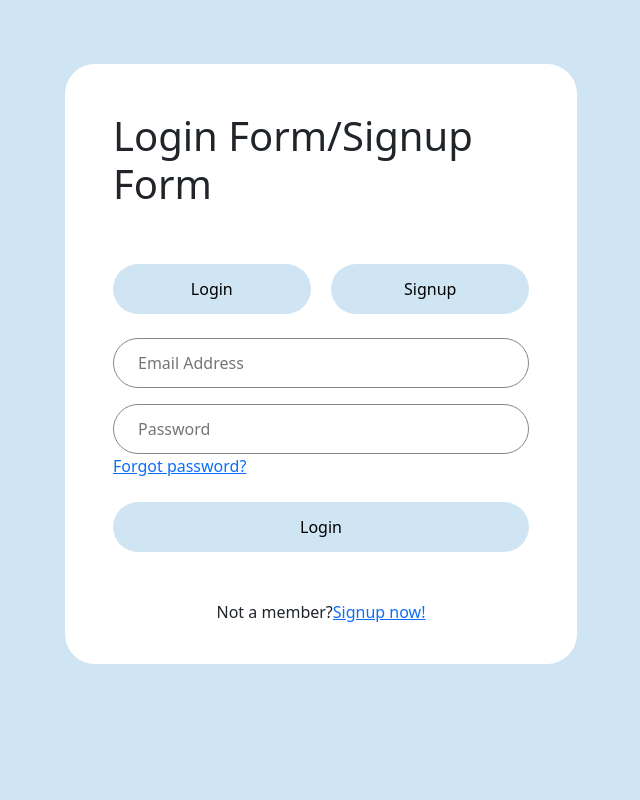
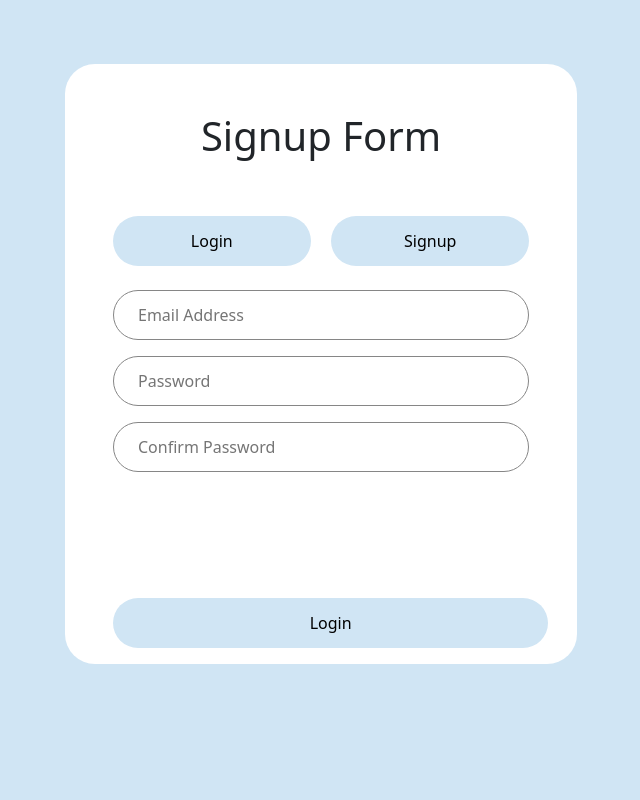
Before and after one commit to Shlandie/komandinis-darbas, a React (Create React App) app in the folder Front/: page / in a window 1280 px wide. Shown: the top 800 px of the page, without its empty margins (319-959 px from the left). Built offline with nearby package versions, Linux system fonts and the light colour scheme; no server answers.

Commit message:
Changed the forms title, 'Signup Form' for register page, 'Login Form' for login. Also centered the forms title.  Changed the positioning of the last Login/Register button, it now appears at the bottom of the form

```diff
--- a/Front/src/components/Authentication/LoginPage/LoginPage.css
+++ b/Front/src/components/Authentication/LoginPage/LoginPage.css
@@ -15,6 +15,7 @@
     margin-top: 5%;
     border-radius: 30px;
     background-color: #fff;
+    position: relative;
 }
 
 .FormButton {
@@ -68,3 +69,9 @@
     display: flex;
     justify-content: center;
 }
+
+.formContainer-2 {
+    width: 85%;
+    position: absolute;
+    bottom: 0;
+}
--- a/Front/src/components/Authentication/LoginPage/LoginPage.js
+++ b/Front/src/components/Authentication/LoginPage/LoginPage.js
@@ -5,7 +5,7 @@ function LoginPage() {
     <div className='loginPage-container fs-'>
         <form className='AuthenticationForm-container p-5'>
 
-            <h1 className='pb-5'>Login Form/Signup Form</h1>
+            <h1 className='pb-5 d-flex justify-content-center'>Login Form</h1>
             <div className='d-flex justify-content-between mb-4'>
                 <button type='button' className='logInButton width50'>Login</button>
                 <button type='button' className='signUpButton width50'>Signup</button>
@@ -19,8 +19,9 @@ function LoginPage() {
             <input type="password" id="password" placeholder='Password' className='FormButton ps-4'></input>
             <p className='mb-4'><a href="#">Forgot password?</a></p>
 
-            <button type='button' className='FormButton FormButtonColor'>Login</button>
-            <p className='signUpNowLink mt-5'>Not a member? <a href="#">Signup now!</a> </p>
+            <div className='formContainer-2 my-3'>
+                <button type='button' className='FormButton FormButtonColor'>Login</button>
+            </div>
         </form>
     </div>
   )
--- a/Front/src/components/Authentication/RegisterPage/RegisterPage.js
+++ b/Front/src/components/Authentication/RegisterPage/RegisterPage.js
@@ -5,7 +5,7 @@ function RegisterPage() {
     <div className='loginPage-container fs-'>
         <form className='AuthenticationForm-container p-5'>
 
-            <h1 className='pb-5'>Login Form/Signup Form</h1>
+            <h1 className='pb-5 d-flex justify-content-center'>Signup Form</h1>
             <div className='d-flex justify-content-between mb-4'>
                 <button type='button' className='logInButton width50'>Login</button>
                 <button type='button' className='signUpButton width50'>Signup</button>
@@ -20,8 +20,9 @@ function RegisterPage() {
             <label for="password2"></label>
             <input type="password" id="password2" placeholder='Confirm Password' className='FormButton ps-4 mb-4'></input>
 
-            <button type='button' className='FormButton FormButtonColor'>Signup</button>
-            <p className='signUpNowLink mt-5'>Not a member? <a href="#">Signup now!</a> </p>
+            <div className='formContainer-2 my-3'>
+                <button type='button' className='FormButton FormButtonColor'>Login</button>
+            </div>
         </form>
     </div>
   )
--- a/Front/src/components/HomePage/Home-page.js
+++ b/Front/src/components/HomePage/Home-page.js
@@ -19,7 +19,7 @@ function HomePage() {
             <div>
                 <div class="BP38mainGridDesign">
                     <LoginPage />
-                    {/* <RegisterPage /> */}
+                    <RegisterPage />
 
                     <Navigation />
                     <PajamuSekc />
```
